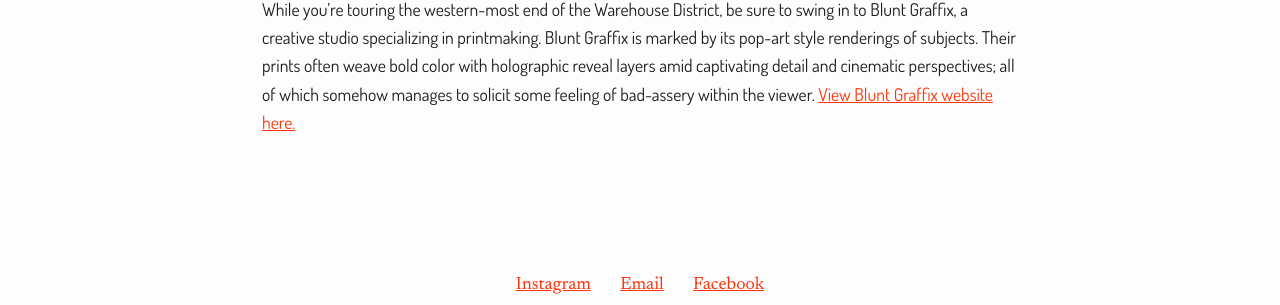
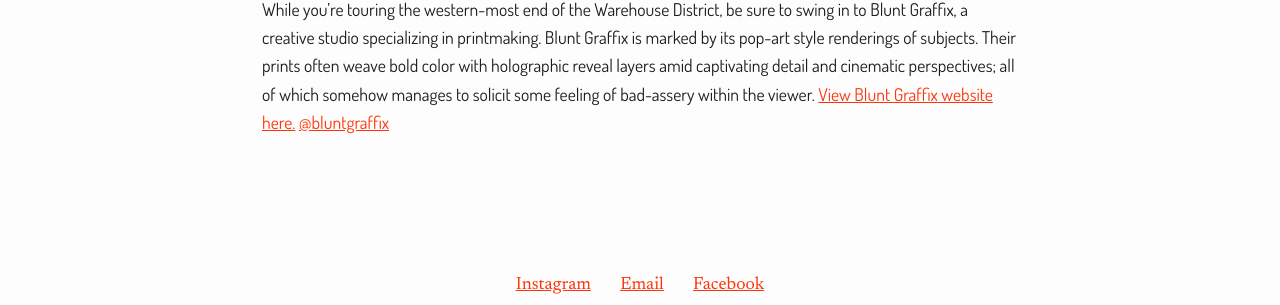
Before and after one commit to OpenEugene/art-hop, a Jekyll site: the page built from docs/Venues/Blunt-Graffix.md, in a window 1280 px wide. Shown: the part 262-567 px from the top of the page. Built offline with Jekyll 4.4.1, drawn with Linux system fonts in a browser that asks for light colours; our own code applies the rules of GitHub Pages for plain Markdown files.

Commit message:
November 2026 hop: sync site with lineup sheet (11 venues)
Blunt Graffix added its address (3709 W. 1st ave) and Instagram
handle (@bluntgraffix) to the lineup sheet.

```diff
--- a/docs/Venues/Blunt-Graffix.md
+++ b/docs/Venues/Blunt-Graffix.md
@@ -2,4 +2,4 @@
 
 # Blunt Graffix
 
-While you're touring the western-most end of the Warehouse District, be sure to swing in to Blunt Graffix, a creative studio specializing in printmaking. Blunt Graffix is marked by its pop-art style renderings of subjects. Their prints often weave bold color with holographic reveal layers amid captivating detail and cinematic perspectives; all of which somehow manages to solicit some feeling of bad-assery within the viewer. [View Blunt Graffix website here.](https://bluntgraffix.com/)
+While you're touring the western-most end of the Warehouse District, be sure to swing in to Blunt Graffix, a creative studio specializing in printmaking. Blunt Graffix is marked by its pop-art style renderings of subjects. Their prints often weave bold color with holographic reveal layers amid captivating detail and cinematic perspectives; all of which somehow manages to solicit some feeling of bad-assery within the viewer. [View Blunt Graffix website here.](https://bluntgraffix.com/) [@bluntgraffix](https://www.instagram.com/bluntgraffix)
```
Also changed, not shown: docs/_data/hops/2026-11.json (+1 -1 lines).
